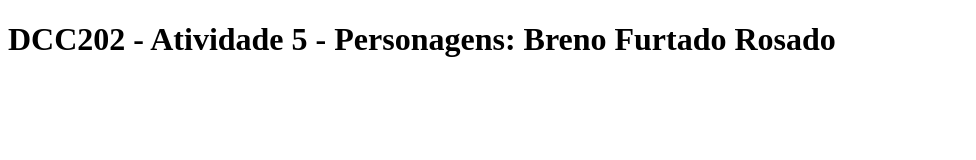
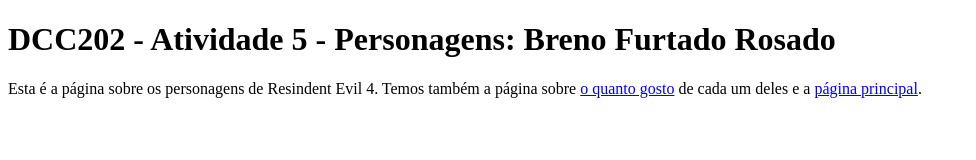
Before and after one commit to ufjf-dcc202/ufjf-dcc202-2023-3-a-atv5-C9BrenoFR, a website: page personagens.html in a window 1280 px wide. Shown: the whole page, without its empty margins (0-976 px from the left). Drawn offline with Linux system fonts and the light colour scheme.

Commit message:
adicionou um paragrafo com dois links no personagens.html

```diff
--- a/personagens.html
+++ b/personagens.html
@@ -8,6 +8,7 @@
 <body>
     <main>
         <h1>DCC202 - Atividade 5 - Personagens: Breno Furtado Rosado</h1>
+        <p>Esta é a página sobre os personagens de Resindent Evil 4. Temos também a página sobre <a href="preferencias.html">o quanto gosto</a> de cada um deles e a <a href="index.html">página principal</a>.</p>
     </main>
 </body>
 </html>
```
